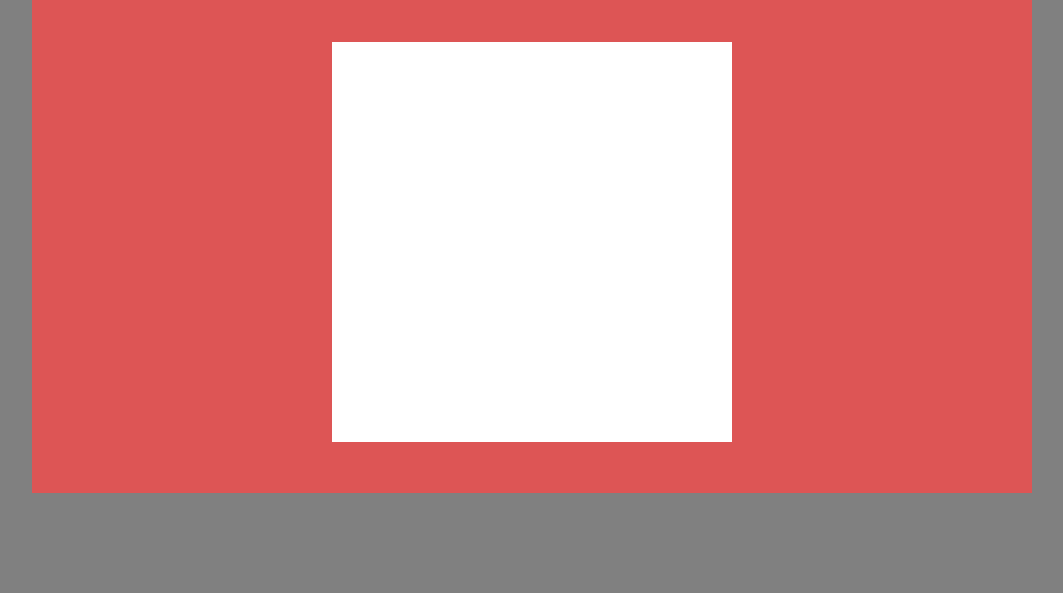
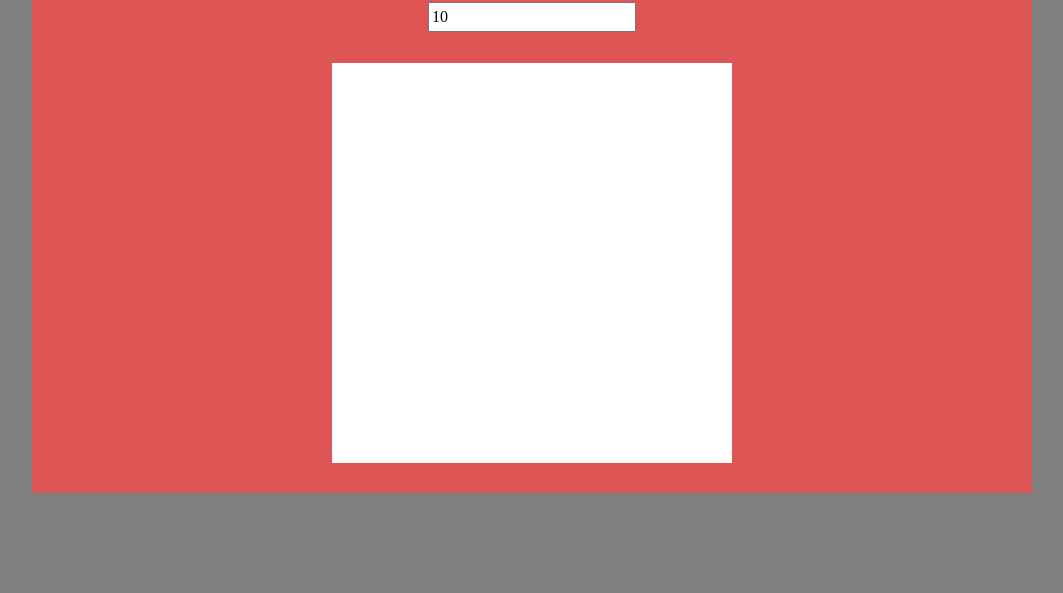
Before and after one commit to yoyanni/EtchSketch, a plain HTML site: page index.html in a window 1280 px wide. Shown: the part 207-800 px from the top of the page, without its empty margins (108-1171 px from the left). Drawn offline with Linux system fonts and the light colour scheme.

Commit message:
Update canvas to be more robust

```diff
--- a/index.html
+++ b/index.html
@@ -8,8 +8,8 @@
   <body>
     <div class="container">
       <h1>Canvas</h1>
-      <div class="canvas"></div>
-      <!-- <button>Click me to add</button> -->
+      <input id="input" type="number" value="10" />
+      <div id="canvas" class="canvas"></div>
     </div>
     <script src="./script.js"></script>
   </body>
--- a/script.js
+++ b/script.js
@@ -1,19 +1,49 @@
 // Selecting the canvas using querySlector in contrast to getElementsByClassName (which brings back HTMLCollection)
-const canvas = document.querySelector(".canvas");
+// const canvas = document.querySelector(".canvas");
+// Using getElementById because it brings back a HTMLElement not a normal Element (which does not have the style attribute)
+const canvas = document.getElementById("canvas");
 
-// Loops 16 times to create the divs for the canvas
-for (let i = 0; i < 16; i++) {
+// Select input for the number lines for the canvas
+const input = document.querySelector("#input");
+
+// EventListener for the number input
+input.addEventListener("change", changeDivs);
+
+function changeDivs(e) {
+  if (canvas.innerHTML != "") {
+    canvas.innerHTML = "";
+    console.log("Cleared");
+  }
+  createDivs(e.target.valueAsNumber);
+}
+
+// When this first runs it will have 16 divs
+function createDivs(num = 10) {
+  numSquared = num * num;
+  const width = canvas.clientWidth;
+  const height = canvas.clientHeight;
+  for (let i = 0; i < numSquared; i++) {
     let div = document.createElement("div");
     div.className = "pixel";
+    div.style.width = `${width / num}px`;
+    div.style.height = `${height / num}px`;
     canvas.appendChild(div);
+  }
+  eventL();
 }
 
 // Select all pixels (live HTMLCollection)
 const pixels = document.getElementsByClassName("pixel");
 
 // Selects specific pixel and appends the "active" class name
+function eventL() {
   for (let i = 0; i < pixels.length; i++) {
     pixels[i].addEventListener("mouseover", (e) => {
+      if (!pixels[i].classList.contains("active")) {
         e.target.className += " active";
+      }
     });
   }
+}
+
+createDivs();
--- a/style.css
+++ b/style.css
@@ -25,7 +25,7 @@ body {
 }
 
 .pixel {
-  flex: 0 0 auto;
+  flex: 1 1 auto;
   width: 100px;
   height: 100px;
 }
```
Also changed, not shown: 1 other file. Lines whose indentation alone changed are shown as unchanged.
